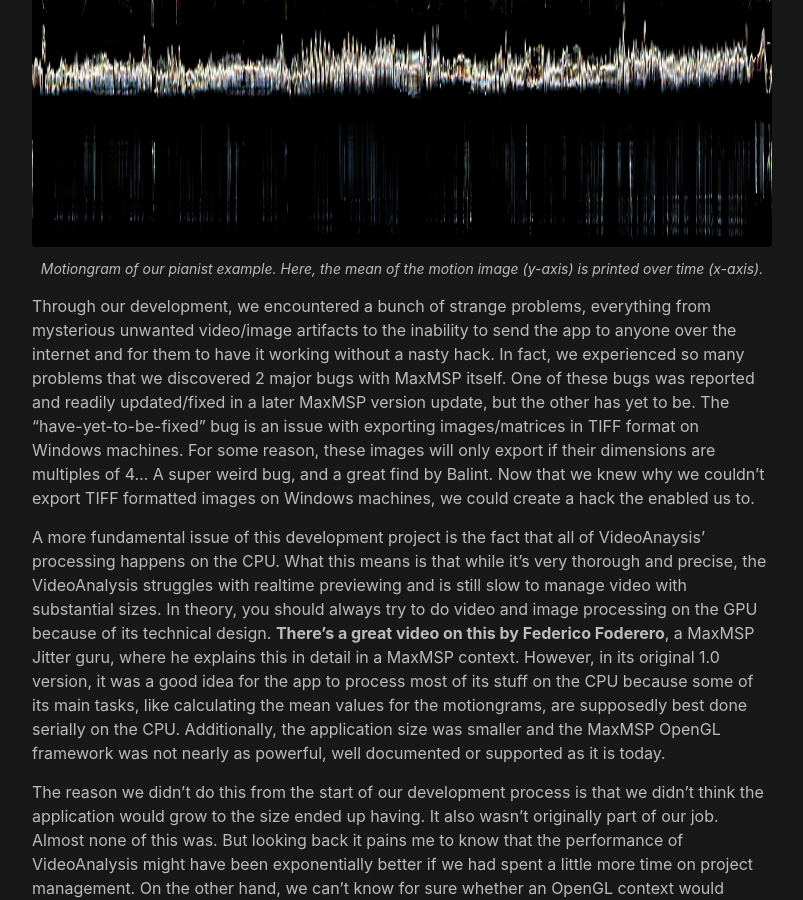
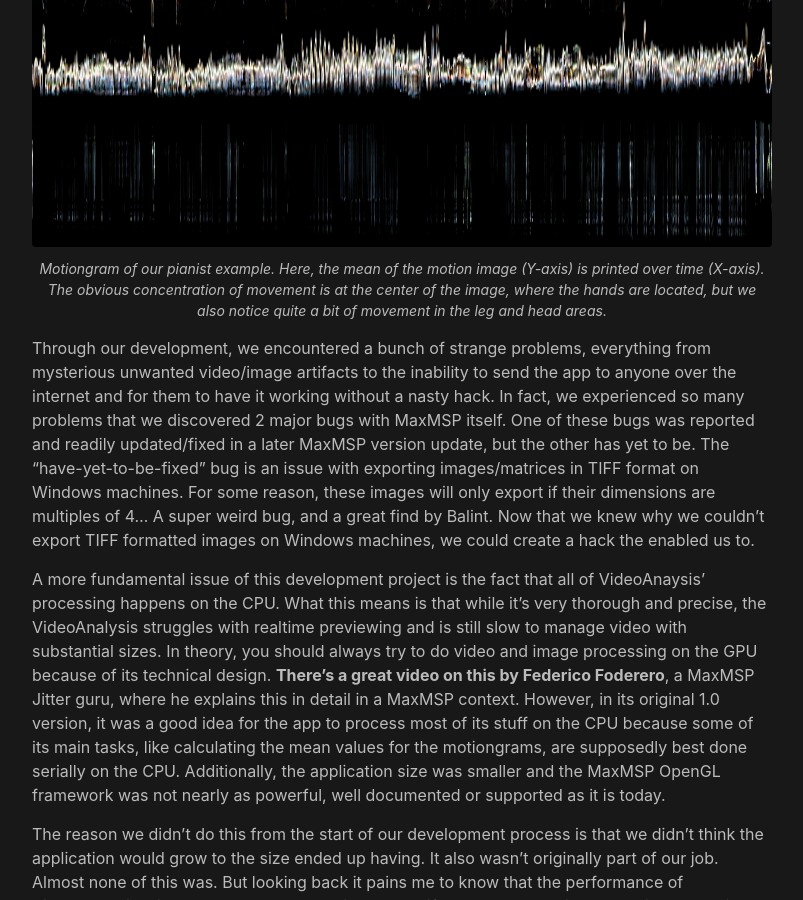
Before and after one commit to AleksanderTidemann/AleksanderTidemann.github.io, a Jekyll site: the page built from _posts/2020-07-23-videoanalysis.md, in a window 1280 px wide and 900 px high, scrolled down 5828 px. Shown: the whole window, without its empty margins (238-1041 px from the left). Built offline with Jekyll 4.4.1, drawn with Linux system fonts in a browser that asks for light colours.

Commit message:
Some more minor edits..

```diff
--- a/_posts/2020-07-23-videoanalysis.md
+++ b/_posts/2020-07-23-videoanalysis.md
@@ -139,7 +139,7 @@ If you want to contribute to VideoAnaysis' development you are free to do so. Si
 <figure>
    <img src="/assets/img/2020_07_23_va_pianist_motiongram.jpg" alt="pianist motiongram"
    title="pianist motiongram" width="auto" />
-   <figcaption>Motiongram of our pianist example. Here, the mean of the motion image (y-axis) is printed over time (x-axis).</figcaption>
+   <figcaption>Motiongram of our pianist example. Here, the mean of the motion image (Y-axis) is printed over time (X-axis). The obvious concentration of movement is at the center of the image, where the hands are located, but we also notice quite a bit of movement in the leg and head areas. </figcaption>
 </figure>
 
 Through our development, we encountered a bunch of strange problems, everything from mysterious unwanted video/image artifacts to the inability to send the app to anyone over the internet and for them to have it working without a nasty hack. In fact, we experienced so many problems that we discovered 2 major bugs with MaxMSP itself. One of these bugs was reported and readily updated/fixed in a later MaxMSP version update, but the other has yet to be. The "have-yet-to-be-fixed" bug is an issue with exporting images/matrices in TIFF format on Windows machines. For some reason, these images will only export if their dimensions are multiples of 4... A super weird bug, and a great find by Balint. Now that we knew why we couldn't export TIFF formatted images on Windows machines, we could create a hack the enabled us to.
```
